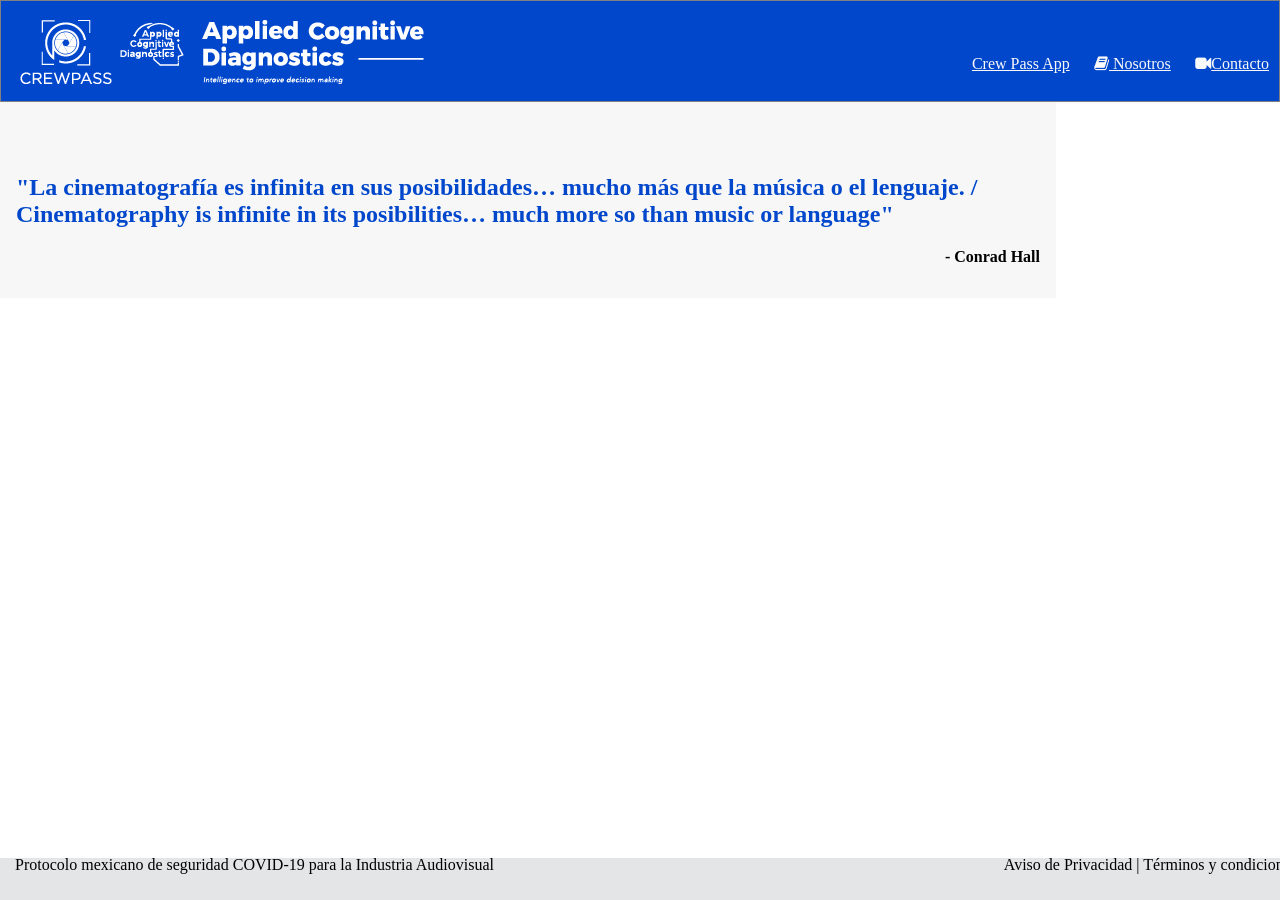
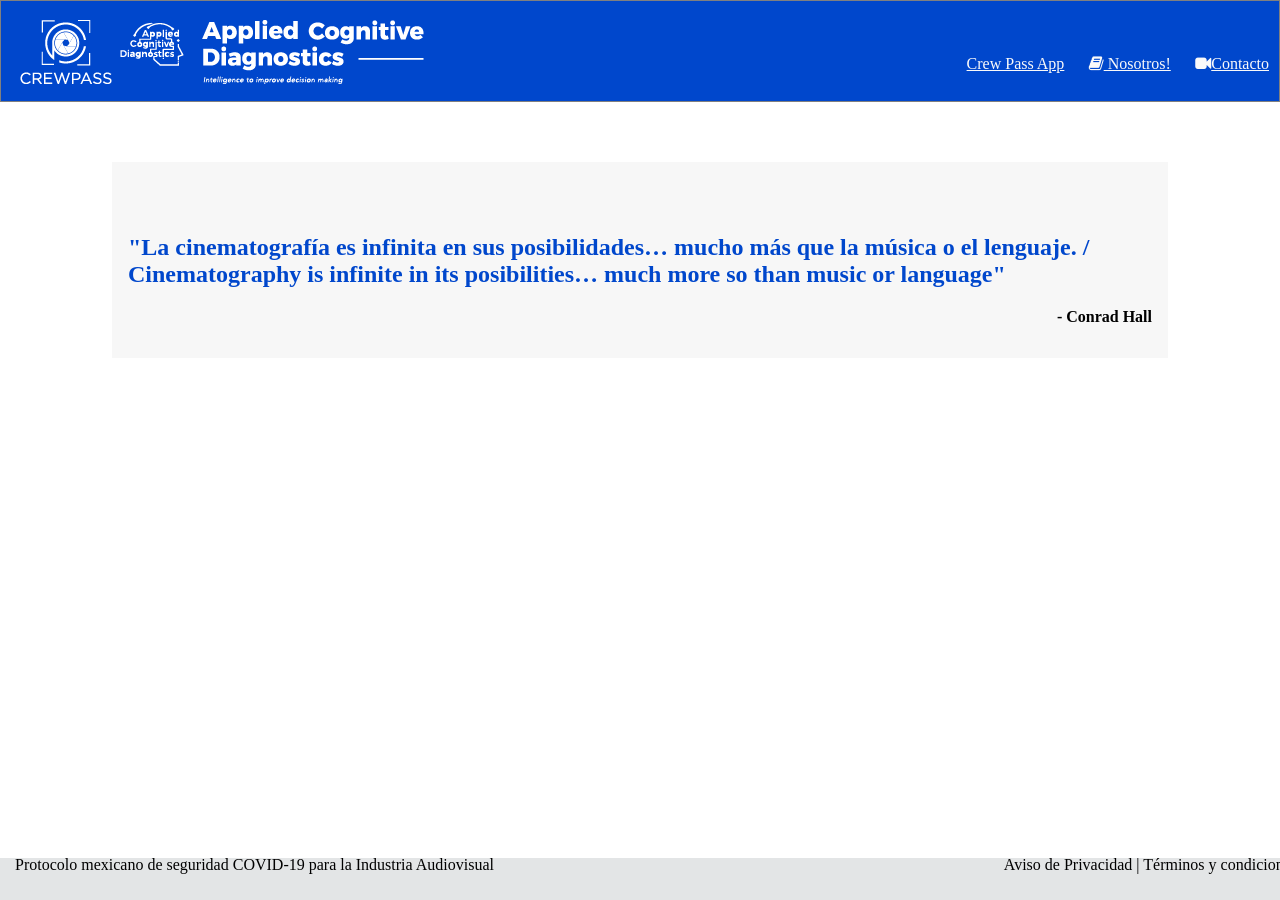
Before and after one commit to CrewPass/crewpass.github.io, a Jekyll site: the page built from index.html, in a window 1280 px wide. Built offline with Jekyll 4.4.1, drawn with Linux system fonts in a browser that asks for light colours.

Commit message:
Update default.html

```diff
--- a/_layouts/default.html
+++ b/_layouts/default.html
@@ -149,7 +149,7 @@
 			    padding: 1em;
 			    overflow: hidden;
 			    background-color: #f7f7f7;
-			    margin-left: 60px auto;
+			    margin: 60px auto;
 				}
 
 			.navigation-bar li {
@@ -207,11 +207,10 @@
 		<br><br><br>
 		<nav class="navigation-bar" vertical-align: text-bottom;>
 	<a class="light" href="/CP-app.html">Crew Pass App</a>
-	<a class="light" href="/nosotros.html"  style="padding:20px;"><i class="fa fa-book" aria-hidden="true"></i> Nosotros</a>
+	<a class="light" href="/nosotros.html"  style="padding:20px;"><i class="fa fa-book" aria-hidden="true"></i> Nosotros!</a>
 	<a class="light" href="/contacto.html" style="margin-right: 10px;"> <i class="fa fa-video-camera" aria-hidden="true"></i>Contacto</a>
 		  </nav>
     	</header>
-
 
 	<article>
       		{{ content }}
```
